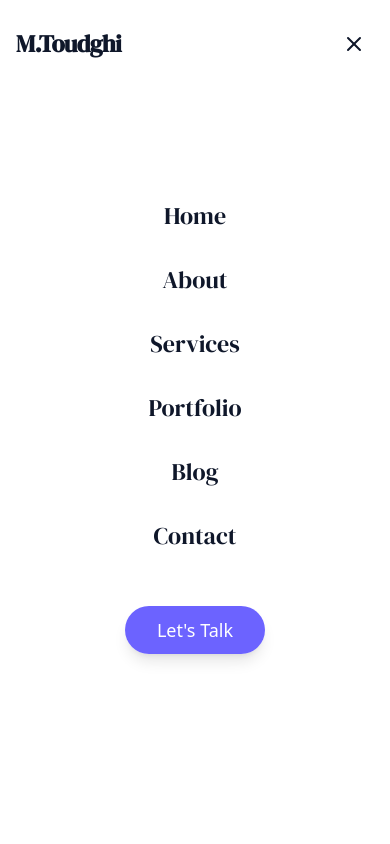
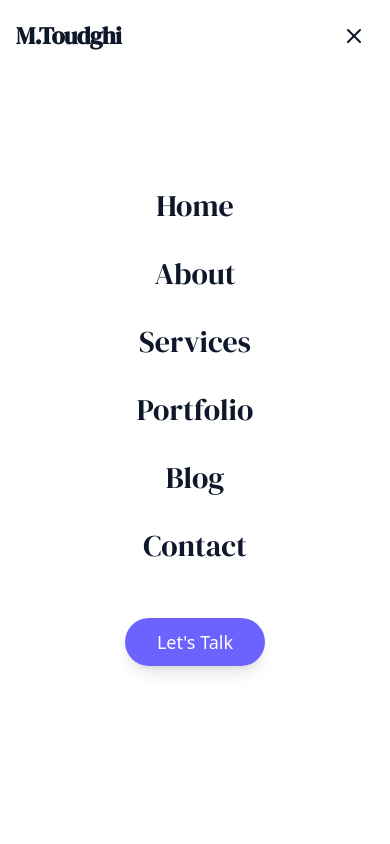
Before and after one commit to toudmohamed-ship-it/mohamed-portfolio, a Next.js app: page /contact in a window 390 px wide. Both pictures are taken after a click on the button "Toggle menu". Shown: the top 844 px of the page. Built offline with nearby package versions, Linux system fonts and the light colour scheme.

Commit message:
Fix mobile menu display and update LinkedIn profile URL

```diff
--- a/src/components/layout/Navbar.tsx
+++ b/src/components/layout/Navbar.tsx
@@ -24,15 +24,15 @@ export default function Navbar() {
     return (
         <header
             className={clsx(
-                "fixed top-0 left-0 right-0 z-50 transition-all duration-300",
-                isScrolled
-                    ? "bg-white/80 backdrop-blur-md shadow-sm py-4"
+                "fixed top-0 left-0 right-0 z-[60] transition-all duration-300",
+                (isScrolled || isOpen)
+                    ? "bg-white shadow-sm py-4"
                     : "bg-transparent py-6"
             )}
         >
             <div className="container-custom flex items-center justify-between">
                 {/* Logo */}
-                <Link href="/" className="z-50">
+                <Link href="/" className="z-[70]">
                     <span className="font-serif text-2xl font-bold text-navy-900 tracking-tight">
                         M.Toudghi
                     </span>
@@ -52,12 +52,11 @@ export default function Navbar() {
                             {link.label}
                         </Link>
                     ))}
-                    {/* CTA removed for cleaner look as per request */}
                 </nav>
 
                 {/* Mobile Toggle */}
                 <button
-                    className="md:hidden z-50 p-2 text-navy-900"
+                    className="md:hidden z-[70] p-2 text-navy-900"
                     onClick={() => setIsOpen(!isOpen)}
                     aria-label="Toggle menu"
                 >
@@ -68,22 +67,33 @@ export default function Navbar() {
                 <AnimatePresence>
                     {isOpen && (
                         <motion.div
-                            initial={{ opacity: 0, y: -20 }}
-                            animate={{ opacity: 1, y: 0 }}
-                            exit={{ opacity: 0, y: -20 }}
-                            className="fixed inset-0 bg-white z-40 flex flex-col items-center justify-center space-y-8 md:hidden"
+                            initial={{ opacity: 0 }}
+                            animate={{ opacity: 1 }}
+                            exit={{ opacity: 0 }}
+                            className="fixed inset-0 bg-white z-[65] flex flex-col items-center justify-center space-y-8 md:hidden h-screen w-screen"
                         >
-                            {NAV_LINKS.map((link) => (
-                                <Link
+                            {NAV_LINKS.map((link, index) => (
+                                <motion.div
                                     key={link.href}
-                                    href={link.href}
-                                    onClick={() => setIsOpen(false)}
-                                    className="font-serif text-2xl text-navy-900 hover:text-brand-purple transition-colors"
+                                    initial={{ opacity: 0, y: 20 }}
+                                    animate={{ opacity: 1, y: 0 }}
+                                    transition={{ delay: index * 0.1 }}
                                 >
-                                    {link.label}
-                                </Link>
+                                    <Link
+                                        href={link.href}
+                                        onClick={() => setIsOpen(false)}
+                                        className="font-serif text-3xl text-navy-900 hover:text-brand-purple transition-colors"
+                                    >
+                                        {link.label}
+                                    </Link>
+                                </motion.div>
                             ))}
-                            <div className="pt-8">
+                            <motion.div
+                                initial={{ opacity: 0, scale: 0.9 }}
+                                animate={{ opacity: 1, scale: 1 }}
+                                transition={{ delay: 0.4 }}
+                                className="pt-8"
+                            >
                                 <Link
                                     href="/contact"
                                     onClick={() => setIsOpen(false)}
@@ -91,7 +101,7 @@ export default function Navbar() {
                                 >
                                     Let's Talk
                                 </Link>
-                            </div>
+                            </motion.div>
                         </motion.div>
                     )}
                 </AnimatePresence>
--- a/src/lib/constants.ts
+++ b/src/lib/constants.ts
@@ -12,7 +12,7 @@ export const PERSONAL_INFO = {
     title: "SEO & Digital Marketing Specialist",
     email: "toudmohamed@gmail.com",
     phone: "+212 618 623 792",
-    linkedin: "https://www.linkedin.com/in/mohamed-toudghi/",
+    linkedin: "https://www.linkedin.com/in/mohamed-toudghi-53a43825b/",
     whatsapp: "https://wa.me/212618623792"
 };
 
```
